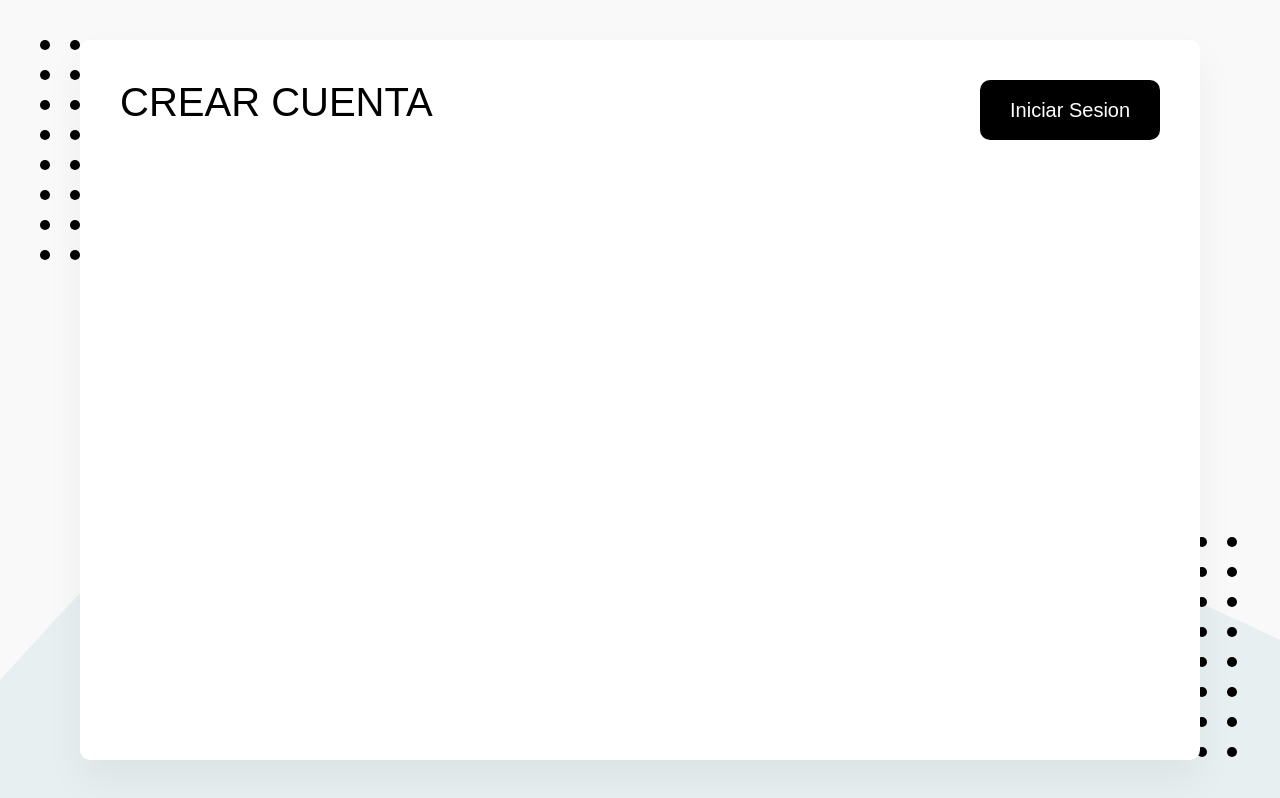
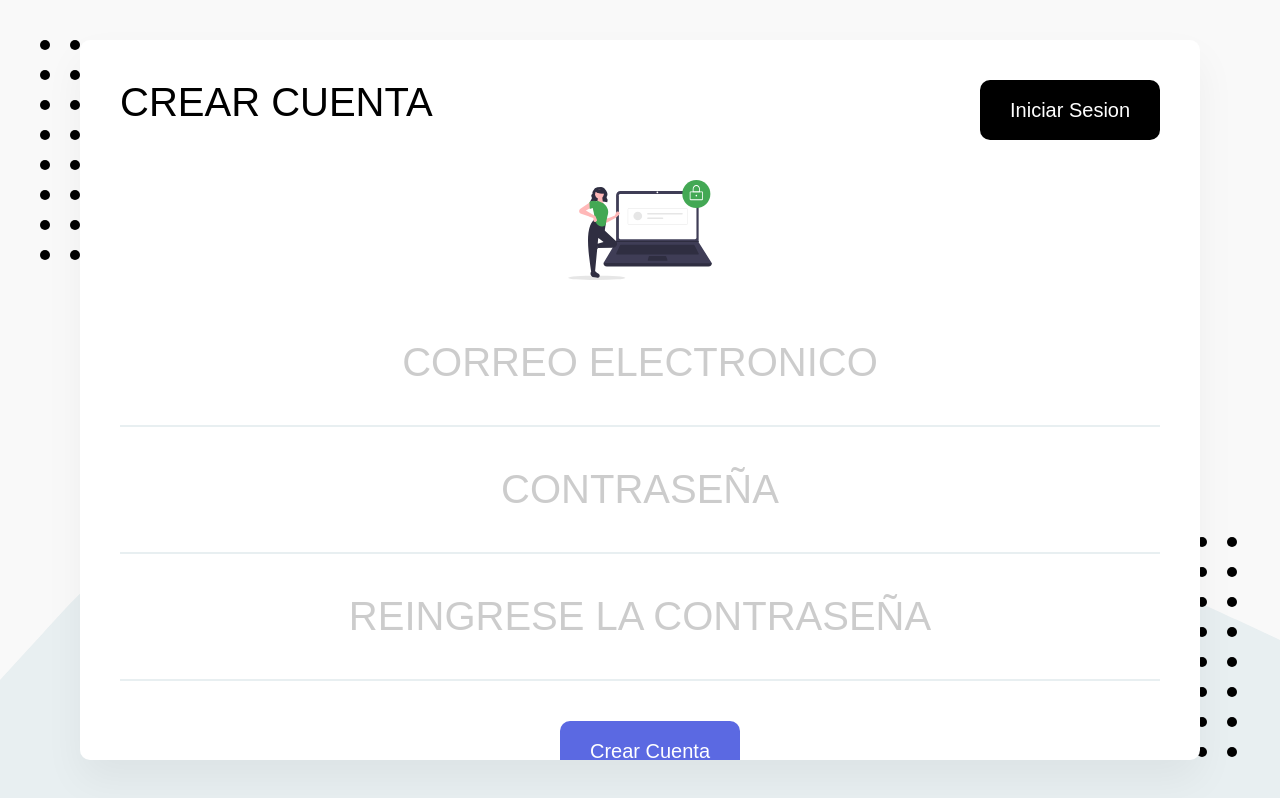
Before and after one commit to josgabfer/React, a React (Create React App) app in the folder app_lista_gastos/: page /crear-cuenta in a window 1280 px wide. Built offline with nearby package versions, Linux system fonts and the light colour scheme; no server answers; what webfontloader would draw is missing.

Commit message:
Added Alert and RegistroUsuarios

```diff
--- a/app_lista_gastos/package.json
+++ b/app_lista_gastos/package.json
@@ -6,6 +6,7 @@
     "@testing-library/jest-dom": "^5.11.9",
     "@testing-library/react": "^11.2.5",
     "@testing-library/user-event": "^12.8.3",
+    "firebase": "^8.4.3",
     "react": "^17.0.2",
     "react-dom": "^17.0.2",
     "react-helmet": "^6.1.0",
--- a/app_lista_gastos/src/App.js
+++ b/app_lista_gastos/src/App.js
@@ -5,7 +5,7 @@ import Boton from './elementos/Boton';
 
 function App() {
   return (
-    <>
+    <>,
       <Helmet>
         <title>Agregar Gasto</title>
       </Helmet>
@@ -18,7 +18,7 @@ function App() {
           <ContenedorBotones>
             <Boton to='/categorias'>Categorias</Boton>
             <Boton to='/lista'>Lista de gastos</Boton>
-            <Boton>X</Boton>
+            <Boton to="/" >X</Boton>
           </ContenedorBotones>
         </ContenedorHeader>
       </Header>
--- a/app_lista_gastos/src/componentes/InicioSesion.js
+++ b/app_lista_gastos/src/componentes/InicioSesion.js
@@ -1,12 +1,48 @@
 import React from 'react';
 import {Header, Titulo, ContenedorHeader, ContenedorBotones} from './../elementos/Header';
+import {Helmet} from 'react-helmet';
+import Boton from './../elementos/Boton';
+import {Formulario, Input, ContenedorBoton} from './../elementos/ElementosDeFormulario';
+import {ReactComponent as SvgLogin} from './../imagenes/login.svg';
+import styled from 'styled-components';
+
+const Svg = styled(SvgLogin)`
+  width: 100%;
+  max-height: 12.5rem; /* 100 px */
+  margin-bottom: 1.25rem; /* 20px */
+`;
 
 
 const InicioSesion = () => {
     return (
-        <>
+      <>
+      <Helmet><title>Iniciar Sesion</title></Helmet>
+      <Header>
+        <ContenedorHeader>
+          <Titulo>Iniciar Sesion</Titulo>
+          <div>
+            <Boton to="/crear-cuenta">Registrarse</Boton>
+          </div>
+        </ContenedorHeader>
+      </Header>
+      <Formulario>
+        <Svg/>
+        <Input
+          type="email"
+          name="email"
+          placeholder="Correo Electronico"
+        />
+        <Input
+          type="password"
+          name="password"
+          placeholder="Contraseña"
+        />
+        <ContenedorBoton>
+          <Boton as="button" primario type="submit">Iniciar Sesion</Boton>
+        </ContenedorBoton>
+      </Formulario>
 
-      </>
+    </>
      );
 }
 
--- a/app_lista_gastos/src/componentes/RegistroUsuarios.js
+++ b/app_lista_gastos/src/componentes/RegistroUsuarios.js
@@ -1,9 +1,107 @@
 import React from 'react';
 import {Helmet} from 'react-helmet';
-import {Header, Titulo, ContenedorHeader, ContenedorBotones} from './../elementos/Header';
+import {Header, Titulo, ContenedorHeader} from './../elementos/Header';
 import Boton from './../elementos/Boton';
+import {Formulario, Input, ContenedorBoton} from './../elementos/ElementosDeFormulario';
+import {ReactComponent as SvgLogin} from './../imagenes/registro.svg';
+import styled from 'styled-components';
+import { useState } from 'react';
+import {auth} from './../firebase/firebaseConfig';
+import {useHistory} from 'react-router-dom';
+import Alerta from '../elementos/Alerta';
+
+const Svg = styled(SvgLogin)`
+  width: 100%;
+  max-height: 6.25rem; /* 100 px */
+  margin-bottom: 1.25rem; /* 20px */
+`;
 
 const RegistroUsuarios = () => {
+  const history = useHistory();
+  const [correo, establecerCorreo] = useState('');
+  const [password, establecerPassword] = useState('');
+  const [password2, establecerPassword2] = useState('');
+  const [estadoAlerta, cambiarEstadoAlerta] = useState(false);
+  const [alerta, cambiarAlerta] = useState('');
+
+/*La palabra async hace una funcion asyncrona, esto permite utilizar await*/
+  const handleChange = (e) =>{
+    switch(e.target.name){
+      case 'email':
+        establecerCorreo(e.target.value);
+        break;
+      case 'password':
+        establecerPassword(e.target.value);
+        break;
+      case 'password2':
+        establecerPassword2(e.target.value);
+        break;
+
+      default:
+        break;
+
+    }
+  }
+
+  const handleSubmit = async (e) => {
+    e.preventDefault();
+
+    cambiarEstadoAlerta(false);
+    cambiarAlerta({});
+
+    const expresionRegular = /[a-zA-Z0-9_.+-]+@[a-zA-Z0-9-]+\.[a-zA-Z0-9-.]+/;
+    if(!expresionRegular.test(correo)){
+      cambiarEstadoAlerta(true);
+      cambiarAlerta({
+        tipo: 'error',
+        mensaje: 'Por favor ingresar un correo electronico valido'
+      });
+        return;
+    }
+    if(correo === '' || password ==='' || password2 === ''){
+      cambiarEstadoAlerta(true);
+      cambiarAlerta({
+        tipo: 'error',
+        mensaje: 'Por favor ingresar todos los datos requeridos'
+      });
+
+      return;
+    }
+    if(password !== password2){
+      cambiarEstadoAlerta(true);
+      cambiarAlerta({
+        tipo: 'error',
+        mensaje: 'Las contraseñas no coinciden'
+      });
+      return;
+    }
+
+    try{
+			await auth.createUserWithEmailAndPassword(correo, password);
+      history.push('/');
+    }catch(error){
+      cambiarEstadoAlerta(true);
+
+
+      let mensaje;
+      switch(error.code){
+        case 'auth/invalid-password':
+          mensaje = 'La contraseña debe de ser de al menos 6 caracteres';
+          break;
+        case 'auth/email-already-exists':
+          mensaje = 'El correo proporcionado ya esta en uso';
+          break;
+        case 'auth/invalid-email':
+          mensaje = 'El correo electronico no es valido';
+          break;
+        default:
+          mensaje='Hubo un error al intentar crear la cuenta';
+          break;
+      }
+      cambiarAlerta({tipo: 'error',mensaje: mensaje});
+    }
+  }
+
   return (
     <>
       <Helmet><title>Crear Cuenta</title></Helmet>
@@ -11,10 +109,43 @@ const RegistroUsuarios = () => {
         <ContenedorHeader>
           <Titulo>Crear Cuenta</Titulo>
           <div>
-            <Boton to="iniciar-sesion">Iniciar Sesion</Boton>
+            <Boton to="/iniciar-sesion">Iniciar Sesion</Boton>
           </div>
         </ContenedorHeader>
       </Header>
+      <Formulario onSubmit={handleSubmit}>
+        <Svg/>
+        <Input
+          type="email"
+          name="email"
+          placeholder="Correo Electronico"
+          value={correo}
+          onChange={handleChange}
+        />
+        <Input
+          type="password"
+          name="password"
+          placeholder="Contraseña"
+          value={password}
+          onChange={handleChange}
+        />
+        <Input
+          type="password"
+          name="password2"
+          placeholder="Reingrese la Contraseña"
+          value={password2}
+          onChange={handleChange}
+        />
+        <ContenedorBoton>
+          <Boton as="button" primario type="submit">Crear Cuenta</Boton>
+        </ContenedorBoton>
+      </Formulario>
+      <Alerta
+        tipo={alerta.tipo}
+        mensaje={alerta.mensaje}
+        estadoAlerta={estadoAlerta}
+        cambiarEstadoAlerta={cambiarEstadoAlerta}
+      />
 
     </>
   );
--- /dev/null
+++ b/app_lista_gastos/src/elementos/Alerta.js
@@ -0,0 +1,80 @@
+import React,{useEffect, useState} from 'react';
+import styled,{keyframes} from 'styled-components';
+import theme from '../theme';
+
+const slideDown = keyframes`
+    0% {
+        transform: translateY(-1.25rem); /* 20px */
+        opacity: 0;
+    }
+
+    10% {
+        transform: translateY(1.25rem);
+        opacity: 1;
+    }
+
+    90% {
+        transform: translateY(1.25rem);
+        opacity: 1;
+    }
+
+    100% {
+        transform: translateY(1.25rem);
+        opacity: 0;
+    }
+`;
+
+const ContenedorAlerta = styled.div`
+    z-index: 1000;
+    width: 100%;
+    left: 0;
+    top: 1.25rem; /* 20px */
+    position: fixed;
+    display: flex;
+    justify-content: center;
+    align-items: center;
+    animation: ${slideDown} 4s ease forwards;
+
+    p {
+
+        background: ${(props) => {
+            if(props.tipo === 'error'){
+                return theme.rojo;
+            } else if (props.tipo === 'exito') {
+                return theme.verde;
+            } else {
+                return '#000';
+            }
+        }};
+        color: #fff;
+        padding: 1.25rem 2.5rem; /* 20px 40px */
+        border-radius: 0.31rem; /* 5px */
+        box-shadow: 0px 0px 15px rgba(0,0,0,.1);
+        text-align: center;
+    }
+`;
+const Alerta = ({tipo, mensaje, estadoAlerta, cambiarEstadoAlerta}) =>{
+    useEffect(() =>{
+        let tiempo;
+        if(estadoAlerta === true){
+            tiempo = setTimeout(() =>{
+                cambiarEstadoAlerta(false);
+            }, 4000);
+        }
+        // la siguiente funcion es de limpieza. Esta funcion se ejecuta si el componente se desmonta.
+        // Lo que hacemos es limpiar el tiempo para que no intente cambiar el estado si el componente no esta en pantalla.
+        // Es importante para no tener errores.
+
+        return(() => clearTimeout(tiempo));
+    },[estadoAlerta,cambiarEstadoAlerta]);
+    return(
+        <>
+        {estadoAlerta &&
+            <ContenedorAlerta tipo={tipo}>
+                <p>{mensaje}</p>
+            </ContenedorAlerta>
+        }
+    </>
+    );
+}
+export default Alerta;
--- a/app_lista_gastos/src/elementos/ElementosDeFormulario.js
+++ b/app_lista_gastos/src/elementos/ElementosDeFormulario.js
@@ -1,2 +1,65 @@
 import React from 'react';
 import styled from 'styled-components';
+import theme from './../theme';
+
+const ContenedorFiltros = styled.div`
+    display: flex;
+    justify-content: space-between;
+    margin-bottom: 1.87rem; /* 30px */
+
+    @media(max-width: 60rem){ /* 950px */
+        flex-direction: column;
+
+        & > * {
+            width: 100%;
+            margin-bottom: 0.62rem; /* 10px */
+        }
+    }
+`;
+
+const Formulario = styled.form`
+    padding: 0 2.5rem; /* 40px */
+
+    height: 100%;
+    display: flex;
+    flex-direction: column;
+    justify-content: space-around;
+    input {
+        width: 100%;
+        text-align: center;
+        padding: 2.5rem 0;
+        font-family: 'Work Sans', sans-serif;
+        &::placeholder {
+            color: rgba(0,0,0,.2);
+        }
+    }
+
+    @media(max-width: 60rem){ /* 950px */
+        justify-content: start;
+    }
+`;
+
+const Input = styled.input`
+    font-size: 2.5rem; /* 40px */
+    text-transform: uppercase;
+    border: none;
+    border-bottom: 2px solid ${theme.grisClaro};
+    outline: none;
+
+    @media(max-width: 60rem){ /* 950px */
+        font-size: 2.2rem; /* 24px */
+    }
+`;
+
+const InputGrande = styled(Input)`
+    font-size: 4.37rem; /* 70px */
+    font-weight: bold;
+`;
+
+const ContenedorBoton = styled.div`
+    display: flex;
+    justify-content: center;
+    margin: 2.5rem 0;  /* 40px */
+`;
+
+export {ContenedorFiltros, Formulario, Input, InputGrande, ContenedorBoton};
--- /dev/null
+++ b/app_lista_gastos/src/firebase/firebaseConfig.js
@@ -0,0 +1,22 @@
+import firebase from 'firebase/app';
+import 'firebase/auth';
+import 'firebase/firestore';
+
+// Your web app's Firebase configuration
+var firebaseConfig = {
+	apiKey: process.env.REACT_APP_FIREBASE_API_KEY,
+	authDomain: process.env.REACT_APP_FIREBASE_AUTH_DOMAIN,
+	projectId: process.env.REACT_APP_FIREBASE_PROJECT_ID,
+	storageBucket: process.env.REACT_APP_FIREBASE_STORAGE_BUCKET,
+	messagingSenderId: process.env.REACT_APP_FIREBASE_MESSAGING_SENDER_ID,
+	appId: process.env.REACT_APP_FIREBASE_APP_ID
+};
+
+// Initialize Firebase
+firebase.initializeApp(firebaseConfig);
+
+const db = firebase.firestore();
+const auth = firebase.auth();
+
+
+export {db, auth};
--- a/app_lista_gastos/src/theme.js
+++ b/app_lista_gastos/src/theme.js
@@ -8,3 +8,4 @@ const theme = {
     grisClaro2: '#CBDDE2',
     azulClaro: '#8792F1'
 }
+export default theme;
```
Also changed, not shown: 2 other files (tests, documents, lock files or other folders).
